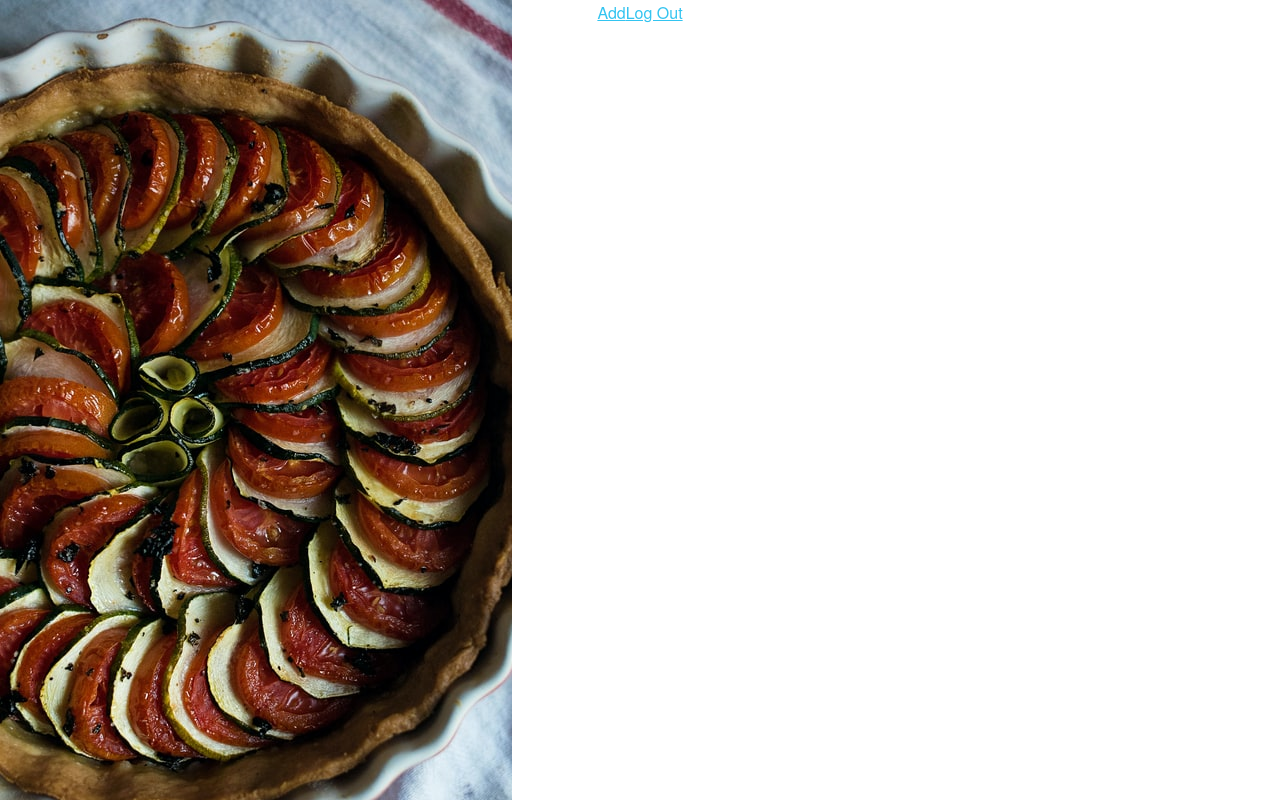
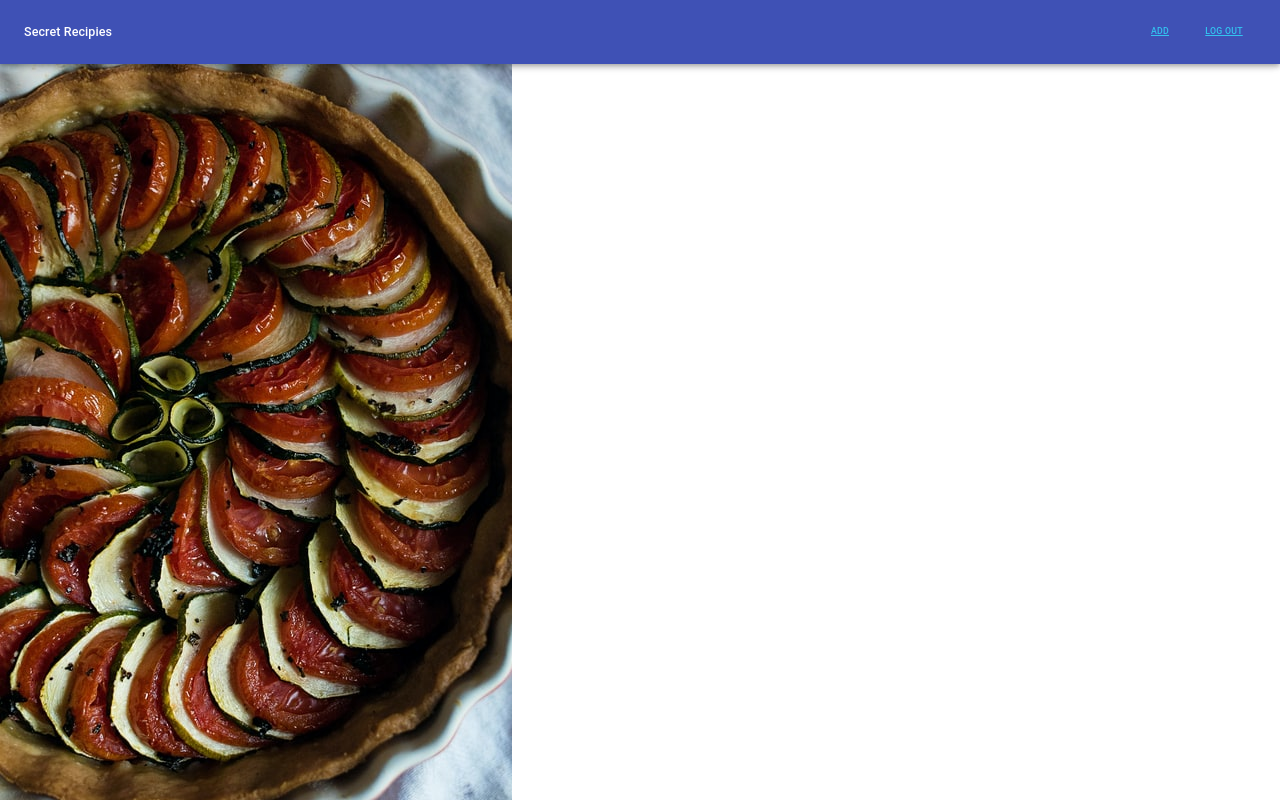
Before and after one commit to Build-Week-Recipies/Secret-Family-Recipes-Cookbook, a React (Create React App) app: page /dashboard in a window 1280 px wide. Built offline with nearby package versions, Linux system fonts and the light colour scheme.

Commit message:
better nav

```diff
--- a/package.json
+++ b/package.json
@@ -3,6 +3,8 @@
   "version": "0.1.0",
   "private": true,
   "dependencies": {
+    "@material-ui/core": "^4.11.3",
+    "@material-ui/icons": "^4.11.2",
     "@testing-library/jest-dom": "^5.11.10",
     "@testing-library/react": "^11.2.5",
     "@testing-library/user-event": "^12.8.3",
--- a/src/App.css
+++ b/src/App.css
@@ -4,6 +4,12 @@
 
 #bgImg {
   background-image: url("./assets/bg.jpg");
+  z-index: -1;
+}
+
+.navName {
+  flex-grow: 1;
+  text-align: left;
 }
 
 @media (prefers-reduced-motion: no-preference) {
--- a/src/components/NavBar.js
+++ b/src/components/NavBar.js
@@ -1,5 +1,10 @@
 import React, { useState } from 'react';
 import { Link } from 'react-router-dom';
+import AppBar from '@material-ui/core/AppBar';
+import Toolbar from '@material-ui/core/Toolbar';
+import Typography from '@material-ui/core/Typography';
+import Button from '@material-ui/core/Button';
+
 
 // const initialDisplay = {
 //     login: false,
@@ -16,15 +21,23 @@ const NavBar = (props) => {
 
     return (
         <div>
-            <nav>
-                {show.home === true && <Link to='/'>Home</Link>}
-                {show.add === true && <Link to='/dashboard/add'>Add</Link>}
-                {show.signUp === true && < Link to='/signup'>Sign Up</Link>}
-                {show.login === true && <Link to='/login'>Login</Link>}
-                {show.logOut === true && <Link to='/'>Log Out</Link>}
+            <AppBar position="static">
+                <Toolbar>
+                    <Typography variant="h6" className="navName">
+                        Secret Recipies
+          </Typography>
+                    {show.home === true && <Button color="inherit"> <Link to='/'>Home</Link></Button>}
+                    {show.add === true && <Button color="inherit"> <Link to='/dashboard/add'>Add</Link></Button>}
+                    {show.signUp === true && <Button color="inherit"> < Link to='/signup'>Sign Up</Link></Button>}
+                    {show.login === true && <Button color="inherit"> <Link to='/login'>Login</Link></Button>}
+                    {show.logOut === true && <Button color="inherit"> <Link to='/'>Log Out</Link></Button>}
+                </Toolbar>
+            </AppBar>
 
 
-            </nav>
+
+
+
 
         </div >
     )
```
Also changed, not shown: 1 other file (tests, documents, lock files or other folders).
